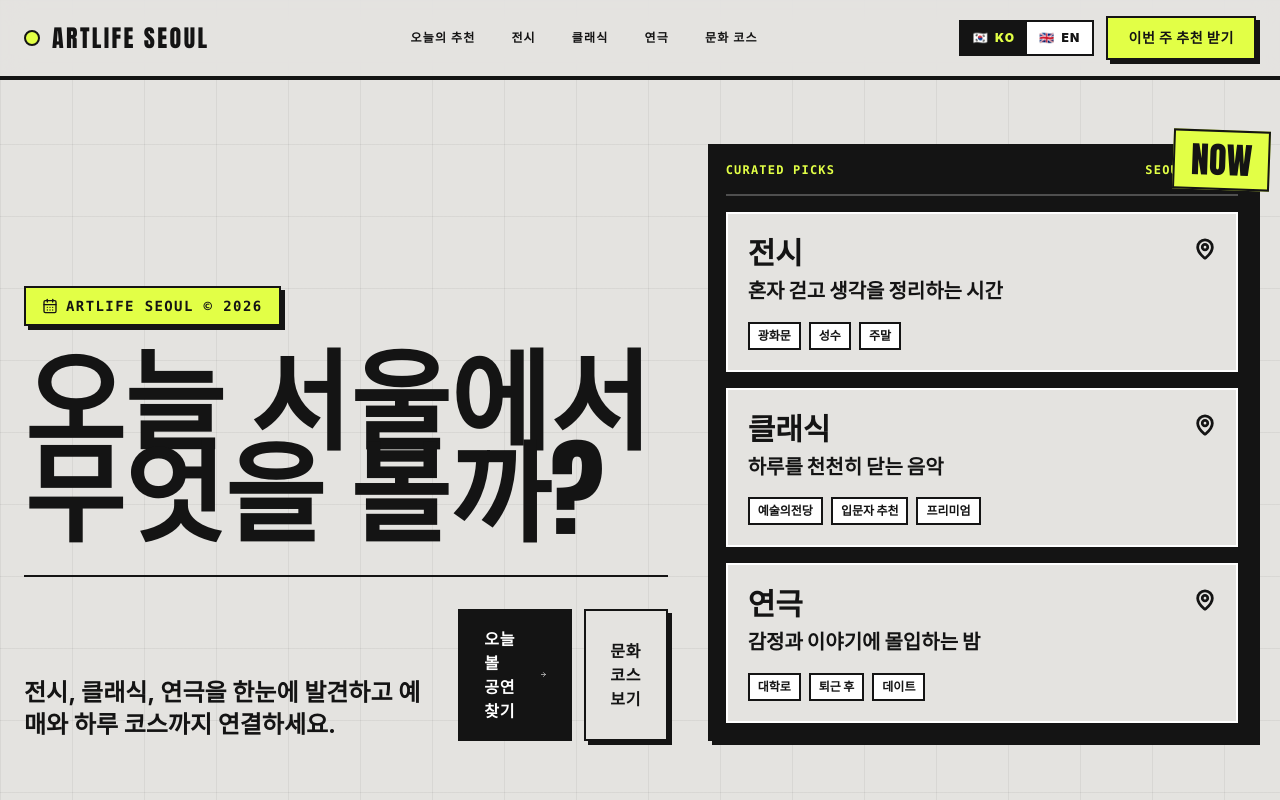
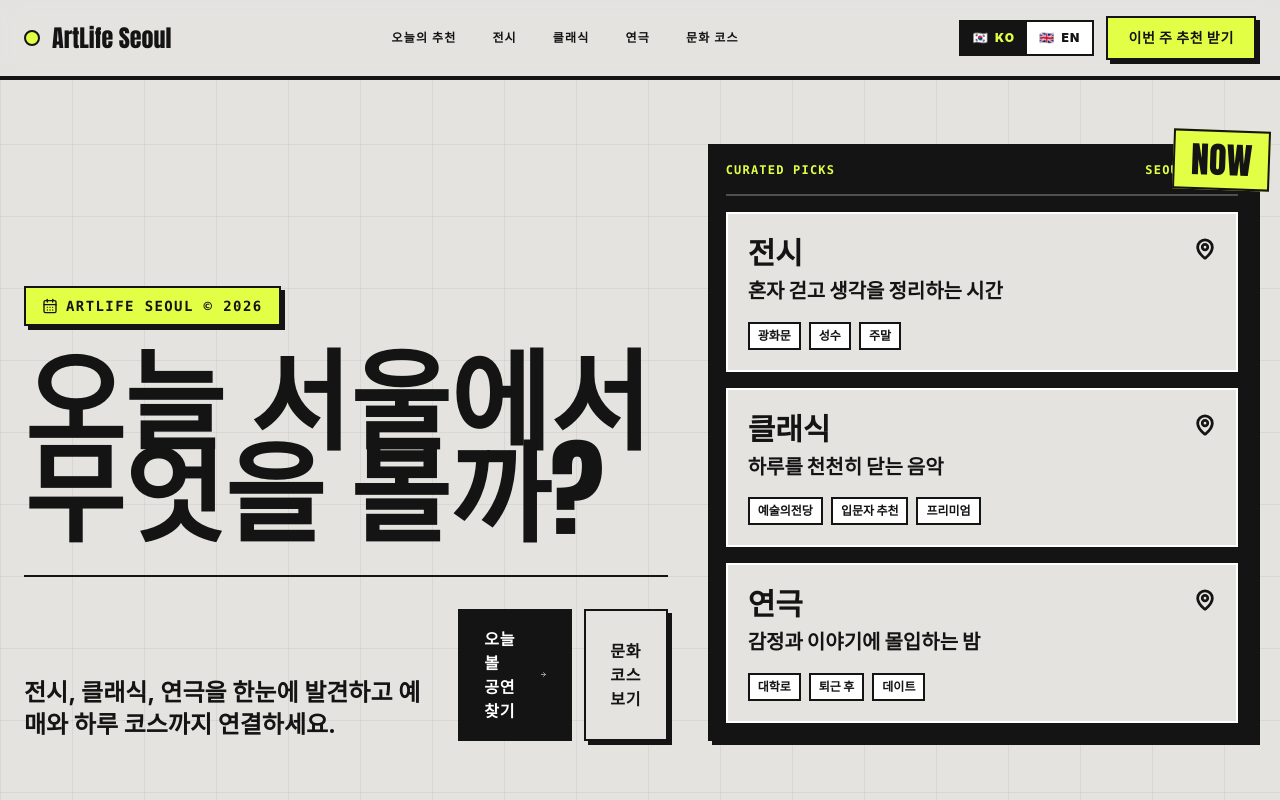
Before and after one commit to kmarx7/ArtinSeoul_co, a Next.js app: page / in a window 1280 px wide. Shown: the top 800 px of the page. Built offline with nearby package versions, Linux system fonts and the light colour scheme.

Commit message:
Preserve ArtLife Seoul brand casing

```diff
--- a/src/components/Footer.tsx
+++ b/src/components/Footer.tsx
@@ -7,7 +7,7 @@ export default function Footer({ content }: { content: LandingContent["footer"]
         <div>
           <div className="flex items-center gap-3">
             <span className="h-4 w-4 rounded-full border-2 border-white bg-fluxNeon" />
-            <span className="font-display text-3xl font-black uppercase tracking-widest text-fluxNeon">Seoul Culture Now</span>
+            <span className="font-display text-3xl font-black tracking-normal text-fluxNeon">ArtLife Seoul</span>
           </div>
           <p className="mt-4 max-w-md text-xl font-bold leading-snug text-white/70">
             {content.description}
@@ -23,7 +23,7 @@ export default function Footer({ content }: { content: LandingContent["footer"]
         </div>
       </div>
       <div className="mx-auto mt-12 max-w-7xl border-t border-white/15 pt-8 text-xs font-bold uppercase tracking-wider text-white/45">
-        © 2026 Seoul Culture Now. All rights reserved.
+        © 2026 ArtLife Seoul. All rights reserved.
       </div>
     </footer>
   );
--- a/src/components/Header.tsx
+++ b/src/components/Header.tsx
@@ -25,7 +25,7 @@ export default function Header({ content, language, onLanguageChange }: HeaderPr
         <div className="flex items-center justify-between gap-4">
           <a href="#" className="flex min-w-fit items-center gap-3">
             <span className="h-4 w-4 rounded-full border-2 border-fluxDark bg-fluxNeon" />
-            <span className="font-display text-xl font-black uppercase tracking-widest text-fluxDark sm:text-2xl">
+            <span className="font-display text-xl font-black tracking-normal text-fluxDark sm:text-2xl">
               ArtLife Seoul
             </span>
           </a>
```
